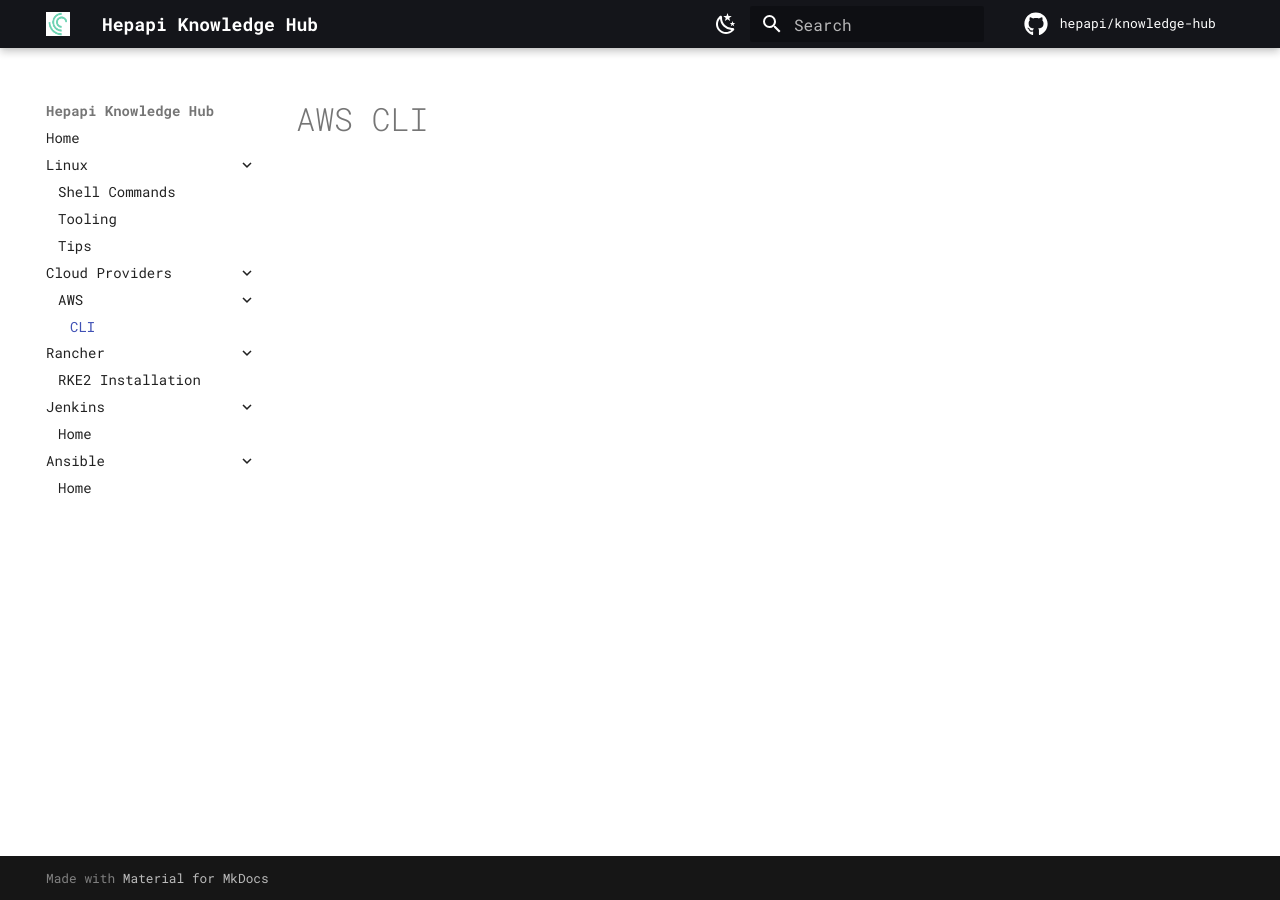
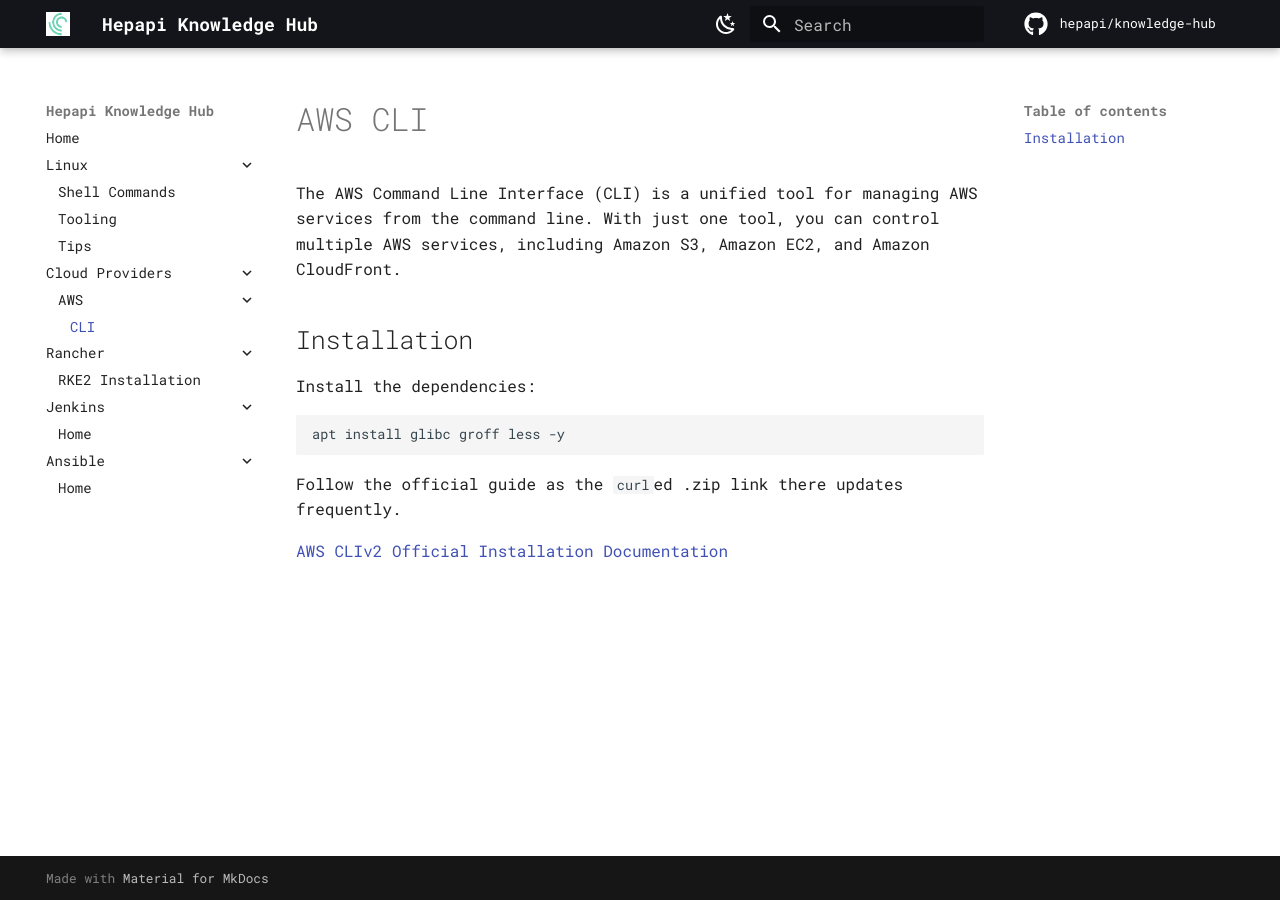
Before and after one commit to hepapi/knowledge-hub, an MkDocs documentation site: the page built from docs/aws/cli.md, in a window 1280 px wide. Built offline with MkDocs 1.6.1 and Material for MkDocs 9.7.7, drawn with Linux system fonts in a browser that asks for light colours; comment, search, counter and statistics services are not loaded.

Commit message:
updating docs

````diff
--- a/docs/aws/cli.md
+++ b/docs/aws/cli.md
@@ -1 +1,16 @@
 # AWS CLI
+
+
+The AWS Command Line Interface (CLI) is a unified tool for managing AWS services from the command line. With just one tool, you can control multiple AWS services, including Amazon S3, Amazon EC2, and Amazon CloudFront.
+
+## Installation
+
+Install the dependencies:
+
+```bash
+apt install glibc groff less -y
+```
+
+Follow the official guide as the `curl`ed .zip link there updates frequently.
+
+[AWS CLIv2 Official Installation Documentation](https://docs.aws.amazon.com/cli/latest/userguide/getting-started-install.html)
--- a/mkdocs.yml
+++ b/mkdocs.yml
@@ -54,7 +54,7 @@
     - scheme: slate
       media: "(prefers-color-scheme: dark)"
       primary: black
-      accent: green
+      accent: white
       toggle:
         icon: material/weather-sunny
         name: Switch to dark mode
@@ -63,7 +63,7 @@
     - scheme: default
       media: "(prefers-color-scheme: light)"
       primary: black
-      accent: purple
+      accent: white
       toggle:
         icon: material/weather-night
         name: Switch to light mode
````
